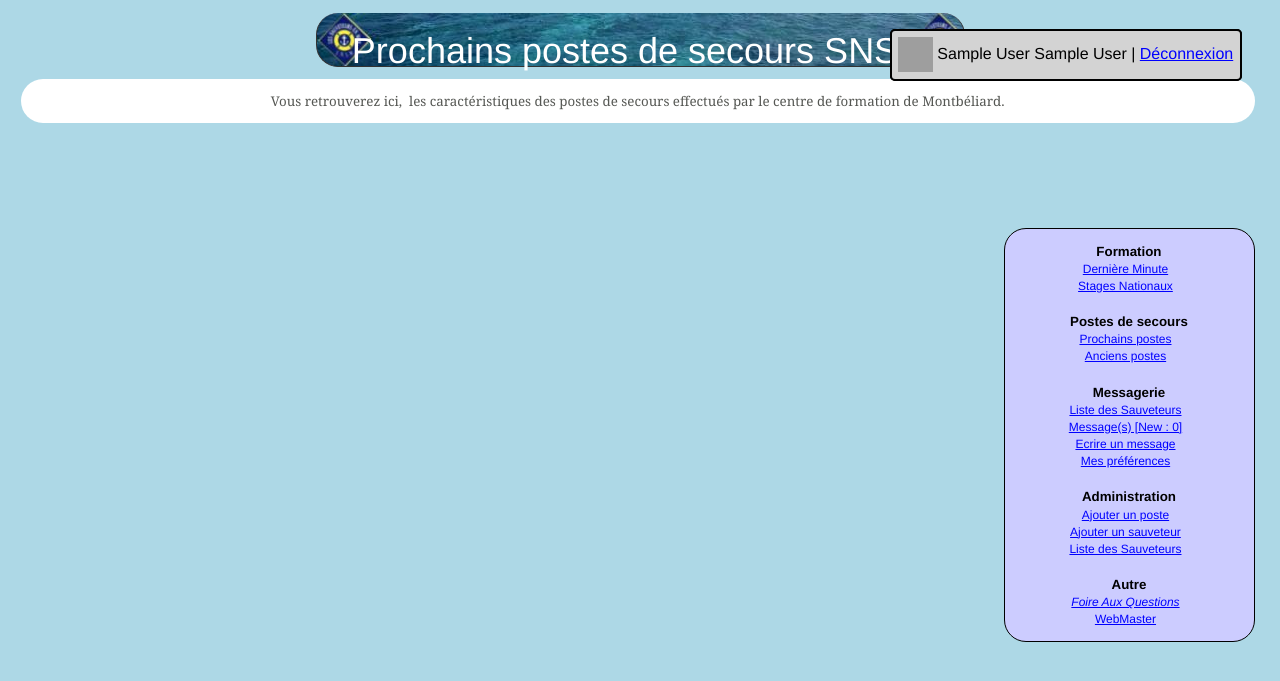
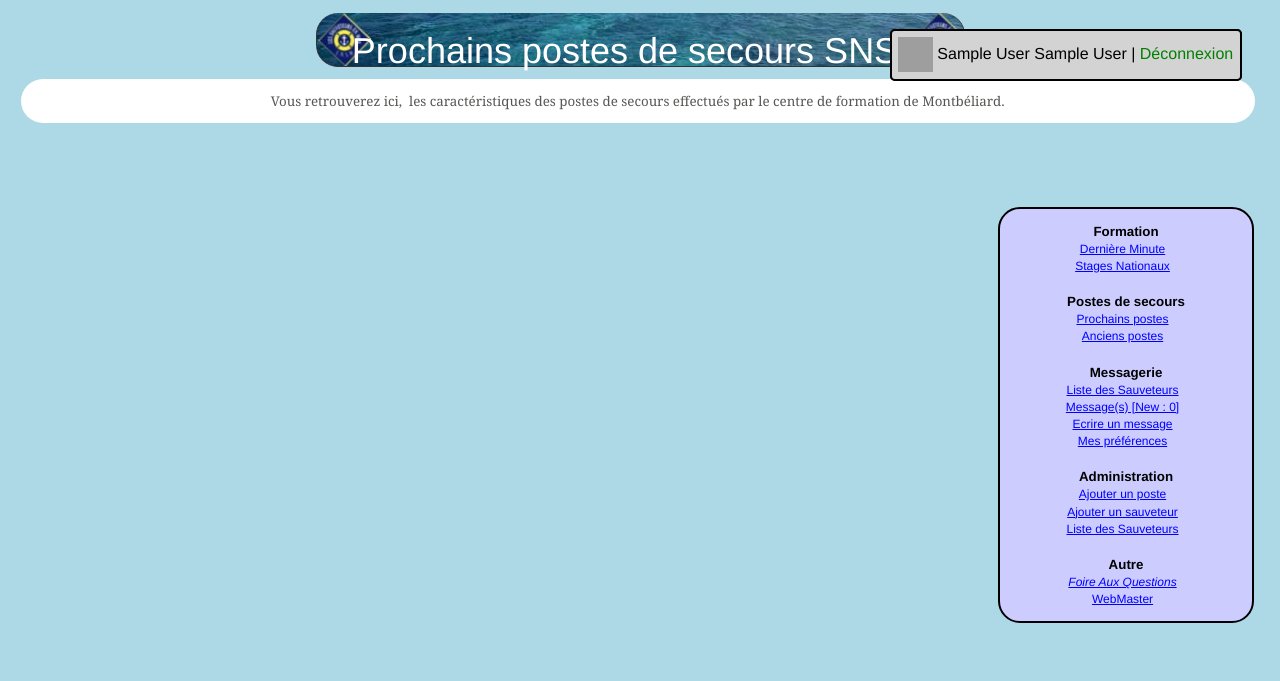
Before and after one commit to RenZoKun3n/colle, a PHP site: page /visuPoste.php in a window 1280 px wide. Shown: the top 681 px of the page. Run offline with PHP 8.4, Linux system fonts and the light colour scheme; the visitor is signed in with stand-in values (Sample User, id 1); data comes from the database, SQL or seed files in the repository; data that the repository does not hold is empty; grey boxes are pictures that could not be loaded.

Commit message:
menu position fixed

```diff
--- a/css/master.css
+++ b/css/master.css
@@ -21,7 +21,8 @@ div{
   right:2%;
   top:2%;
   color: black;
-
+  border:solid black 2px;
+  border-radius:5px;
 }
 
 a:visited{
@@ -31,8 +32,13 @@ a:hover{
   color: Green;
 }
 
-.nomDeconnexion:a{
+.nomDeconnexion a{
   color: Green;
+  text-decoration: none;
+}
+
+.nomDeconnexion a:hover{
+  text-decoration: underline;
 }
 
 
--- a/feuille1.css
+++ b/feuille1.css
@@ -130,11 +130,12 @@ b.titrePhoto {
 
 .menu {
  background: #ccccff;
- float: right;
- //margin-right: 2px;
+ position:fixed;
+ right:1%;
+ top:25%;
  font-size: 9pt;
  width: 20%;
- border: 1px solid black;
+ border: 2px solid black;
  margin-top: 7px;
  padding-left: 5px;
  -moz-border-radius:1em;
@@ -291,13 +292,3 @@ table.participe{
  font-size: large;
  margin-left: 3%;
 }
-
-.nomDeconnexion{
-  border:solid black 2px;
-  border-radius:5px;
-  top:0px;
-  background-color:black;
-  color:white;
-  position:fixed;
-
-}
--- a/visuPoste.php
+++ b/visuPoste.php
@@ -18,7 +18,7 @@ $joursem = array('Dimanche', 'Lundi', 'Mardi', 'Mercredi', 'Jeudi', 'Vendredi',
 </HEAD>
 <link rel="stylesheet" href="https://maxcdn.bootstrapcdn.com/bootstrap/3.3.7/css/bootstrap.min.css">
 <link rel="stylesheet" href="feuille1.css" type="text/css" />
-<link rel="stylesheet" href="css/master.css">
+<link rel="stylesheet" href="css/master.css" type="text/css" />
 <SCRIPT type=text/javascript>
 
 function actionModifPoste(idP){
```
